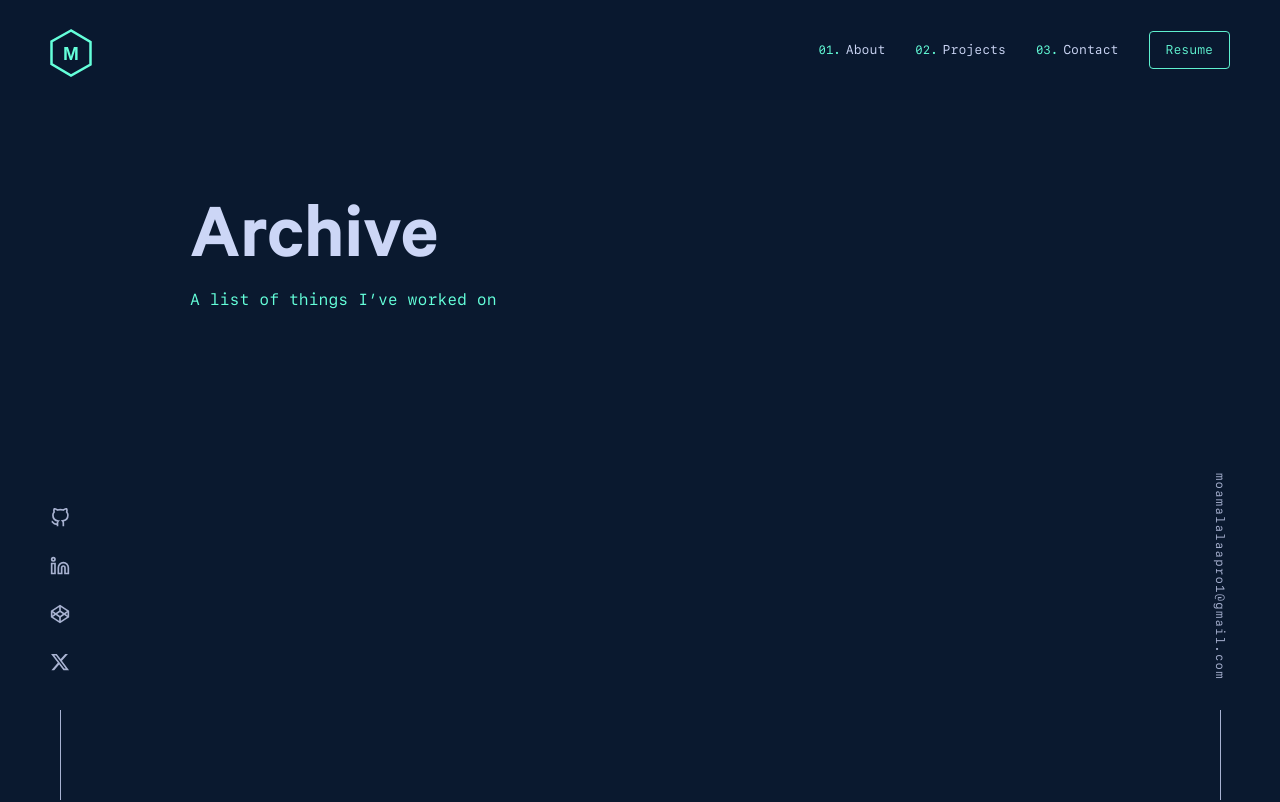
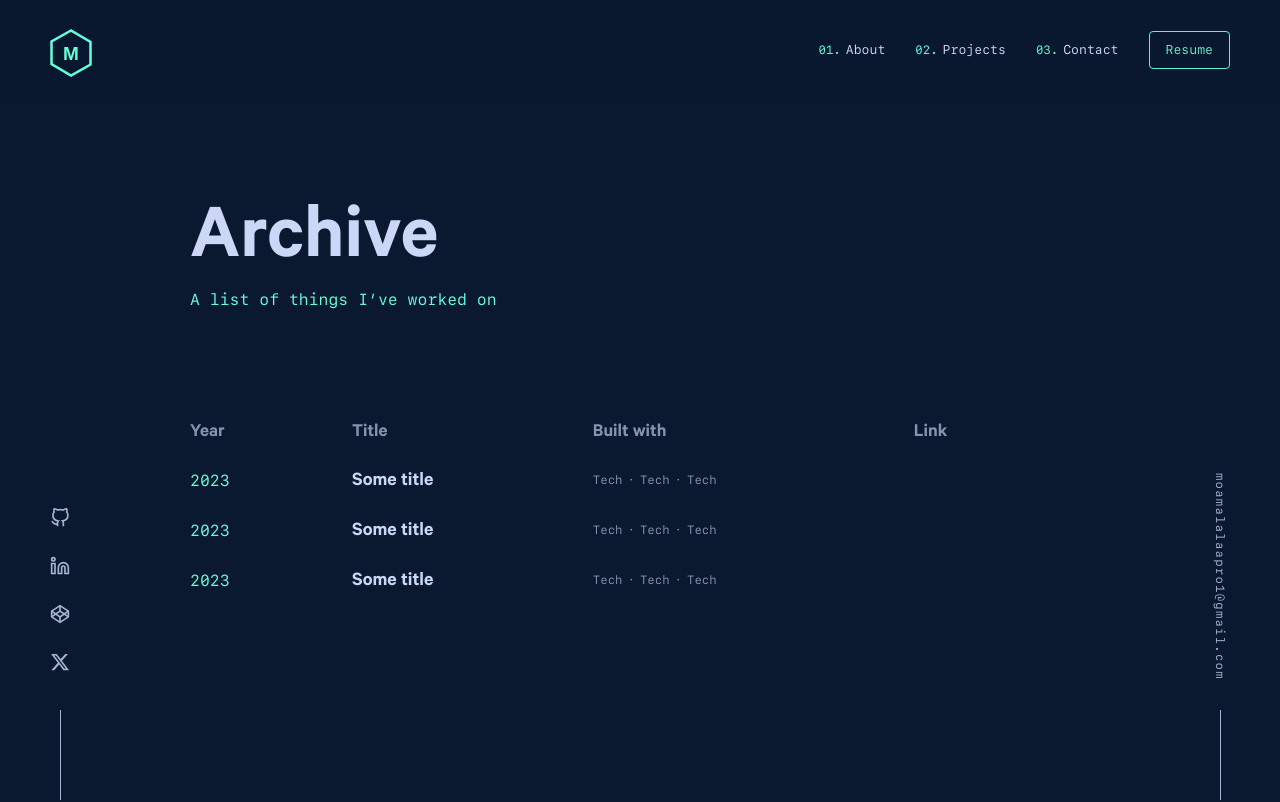
Before and after one commit to Moamal-2000/moamal-alaa, a Next.js app: page /archive in a window 1280 px wide. Shown: the top 802 px of the page. Built offline with nearby package versions, Linux system fonts and the light colour scheme.

Commit message:
feat: implement ProjectsTable component with data mapping and styling

```diff
--- a/src/components/Archive/ProjectsTable/ProjectsTable.jsx
+++ b/src/components/Archive/ProjectsTable/ProjectsTable.jsx
@@ -1,9 +1,54 @@
+import SvgIcon from "@/components/Shared/SvgIcon";
+import { OTHER_PROJECTS_DATA } from "@/data/otherProjects";
 import s from "./ProjectsTable.module.scss";
 
 const ProjectsTable = () => {
   return (
     <div className={s.tableWrapper}>
-      <table className={s.table}></table>
+      <table className={s.table}>
+        <thead>
+          <tr>
+            <th>Year</th>
+            <th>Title</th>
+            <th className={s.hideOnMobile}>Built with</th>
+            <th>Link</th>
+          </tr>
+        </thead>
+
+        <tbody>
+          {OTHER_PROJECTS_DATA.map(
+            ({ id, year, title, technologies, liveUrl, repoUrl }) => (
+              <tr key={id}>
+                <td className={s.year}>{year}</td>
+                <td className={s.title}>{title}</td>
+                <td className={`${s.tech} ${s.hideOnMobile}`}>
+                  {technologies?.map((tech, index) => (
+                    <span key={index}>
+                      {tech}
+                      {index < technologies.length - 1 && (
+                        <span className={s.separator}>·</span>
+                      )}
+                    </span>
+                  ))}
+                </td>
+                <td className={s.links}>
+                  {liveUrl && (
+                    <a href={liveUrl} target="_blank" rel="noopener noreferrer">
+                      <SvgIcon name="live" />
+                    </a>
+                  )}
+
+                  {repoUrl && (
+                    <a href={liveUrl} target="_blank" rel="noopener noreferrer">
+                      <SvgIcon name="github" />
+                    </a>
+                  )}
+                </td>
+              </tr>
+            )
+          )}
+        </tbody>
+      </table>
     </div>
   );
 };
--- a/src/components/Archive/ProjectsTable/ProjectsTable.module.scss
+++ b/src/components/Archive/ProjectsTable/ProjectsTable.module.scss
@@ -0,0 +1,91 @@
+@use "@/styles/mixins" as m;
+
+@include m.small {
+  .hideOnMobile {
+    display: none;
+  }
+}
+
+.tableWrapper {
+  margin: 100px -20px;
+}
+
+@include m.small {
+  .tableWrapper {
+    margin: 50px -10px;
+  }
+}
+
+.tableWrapper .table {
+  width: 100%;
+  border-collapse: collapse;
+}
+
+.table thead tr th {
+  padding-left: 20px;
+  padding: 10px;
+  text-align: left;
+  font-size: 1.2rem;
+}
+
+.table thead tr th:first-child,
+.table thead tr th:last-child {
+  padding-left: 20px;
+}
+
+.table tbody tr td {
+  padding: 10px;
+  text-align: left;
+}
+
+.table tbody tr td.year {
+  padding-inline: 20px;
+  color: #64ffda;
+  font-family: var(--font-mono);
+  font-size: 1rem;
+  font-weight: 400;
+}
+
+.table tbody tr td.title {
+  padding-top: 15px;
+  padding-right: 20px;
+  color: #ccd6f6;
+  font-size: 1.25rem;
+  font-weight: 600;
+  line-height: 1.25;
+}
+
+.table tbody tr td.tech {
+  font-size: .75rem;
+  font-family: var(--font-mono);
+  line-height: 1.5;
+}
+
+.table tbody tr td.tech>span {
+  display: inline-block;
+}
+
+.table tbody tr td.tech>span .separator {
+  display: inline-block;
+  margin: 0px 5px;
+}
+
+.table tbody tr td.links {
+  min-width: 100px;
+  padding-right: 20px;
+  display: flex;
+  align-items: center;
+  gap: 10px;
+}
+
+.table tbody tr td.links a {
+  display: flex;
+  justify-content: center;
+  align-items: center;
+  flex-shrink: 0;
+}
+
+.table tbody tr td.links a>svg {
+  width: 20px;
+  height: 20px;
+}
--- a/src/data/otherProjects.js
+++ b/src/data/otherProjects.js
@@ -2,6 +2,7 @@ export const OTHER_PROJECTS_DATA = [
   {
     title: "Some title",
     description: "Description...",
+    year: "2023",
     liveUrl: "",
     repoUrl: "",
     technologies: ["Tech", "Tech", "Tech"],
@@ -10,6 +11,7 @@ export const OTHER_PROJECTS_DATA = [
   {
     title: "Some title",
     description: "Description...",
+    year: "2023",
     liveUrl: "",
     repoUrl: "",
     technologies: ["Tech", "Tech", "Tech"],
@@ -18,6 +20,7 @@ export const OTHER_PROJECTS_DATA = [
   {
     title: "Some title",
     description: "Description...",
+    year: "2023",
     liveUrl: "",
     repoUrl: "",
     technologies: ["Tech", "Tech", "Tech"],
```
